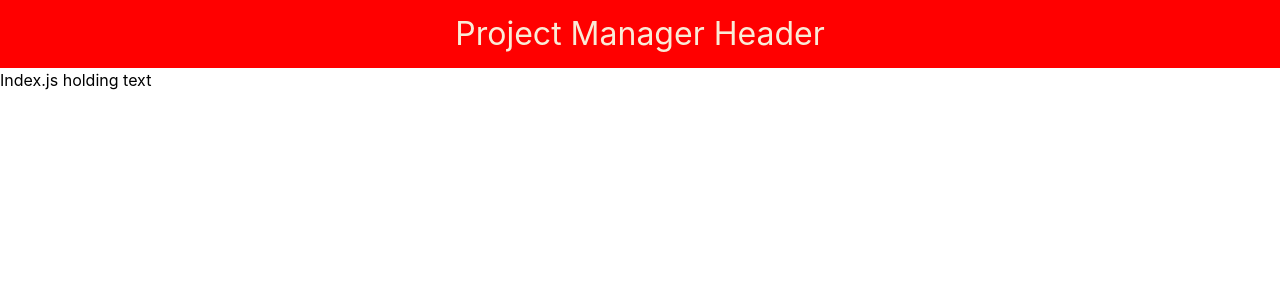
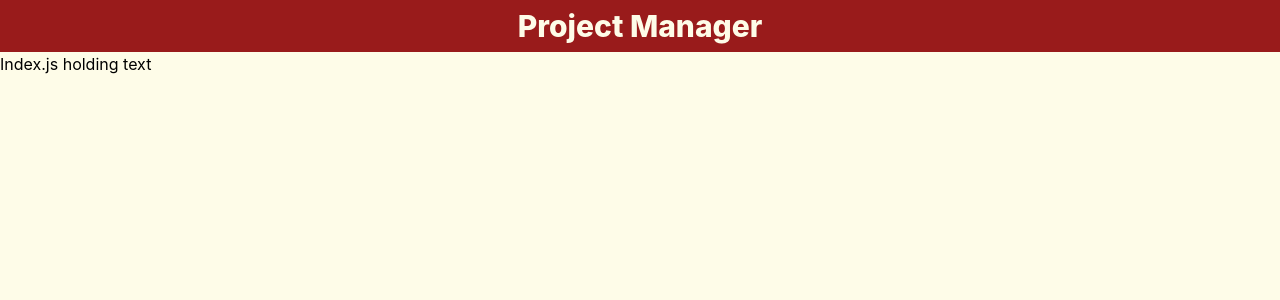
Before and after one commit to lucywho/projectmanager, a Next.js app: page / in a window 1280 px wide. Shown: the top 300 px of the page. Built offline with nearby package versions, Linux system fonts and the light colour scheme.

Commit message:
styles header and loading components

```diff
--- a/components/Header.js
+++ b/components/Header.js
@@ -8,7 +8,9 @@ export default function Header() {
                 <meta name="description" content="project manager" />
                 <link rel="icon" href="/bookmark.ico" />
             </Head>
-            <header> Project Manager Header</header>
+            <header className=" font-extrabold text-3xl py-2 bg-red-800 text-yellow-50 text-center">
+                Project Manager
+            </header>
         </>
     )
 }
--- /dev/null
+++ b/components/Loading.js
@@ -0,0 +1,3 @@
+export default function Loading() {
+    return <p className="p-8 text-emerald-700 text-3xl">Loading . . .</p>
+}
--- a/styles/globals.css
+++ b/styles/globals.css
@@ -4,6 +4,7 @@ body {
     margin: 0;
     font-family: -apple-system, BlinkMacSystemFont, Segoe UI, Roboto, Oxygen,
         Ubuntu, Cantarell, Fira Sans, Droid Sans, Helvetica Neue, sans-serif;
+    @apply bg-yellow-50;
 }
 
 a {
@@ -13,15 +14,6 @@ a {
 
 * {
     box-sizing: border-box;
-}
-
-header {
-    background-color: red;
-    color: antiquewhite;
-    padding: 10px 0;
-    font: bold;
-    font-size: 2rem;
-    text-align: center;
 }
 
 @media (prefers-color-scheme: dark) {
```
